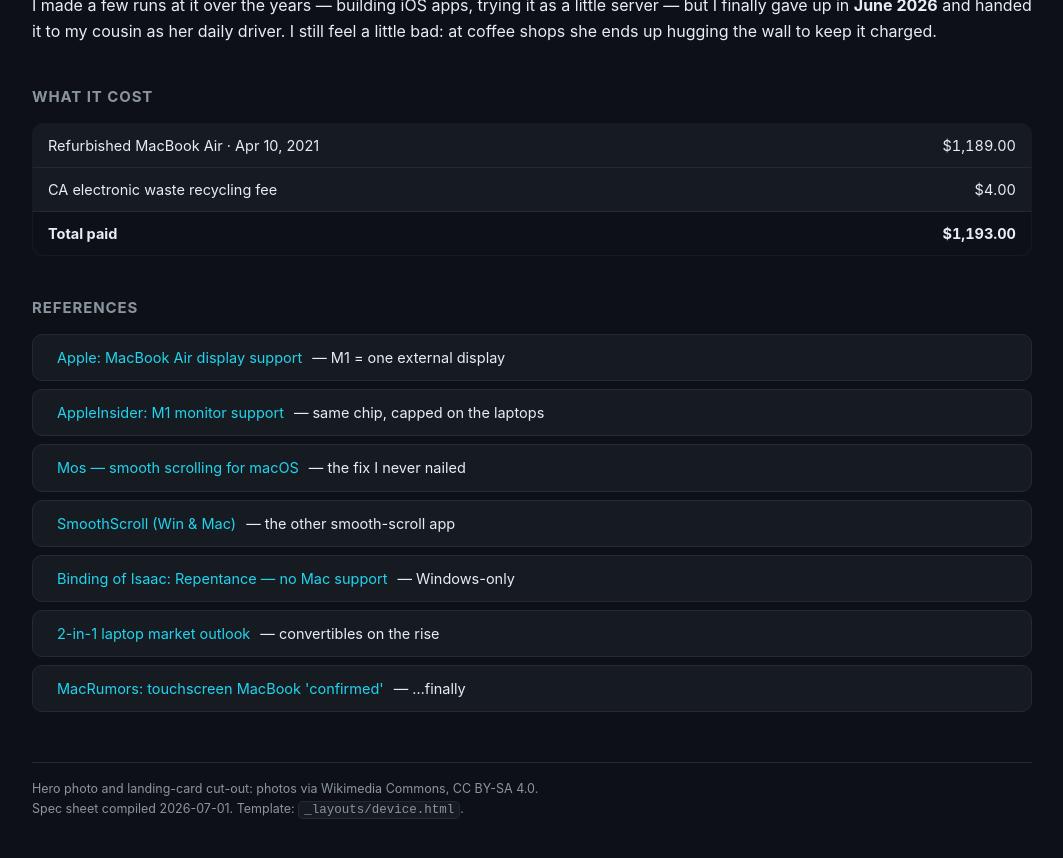
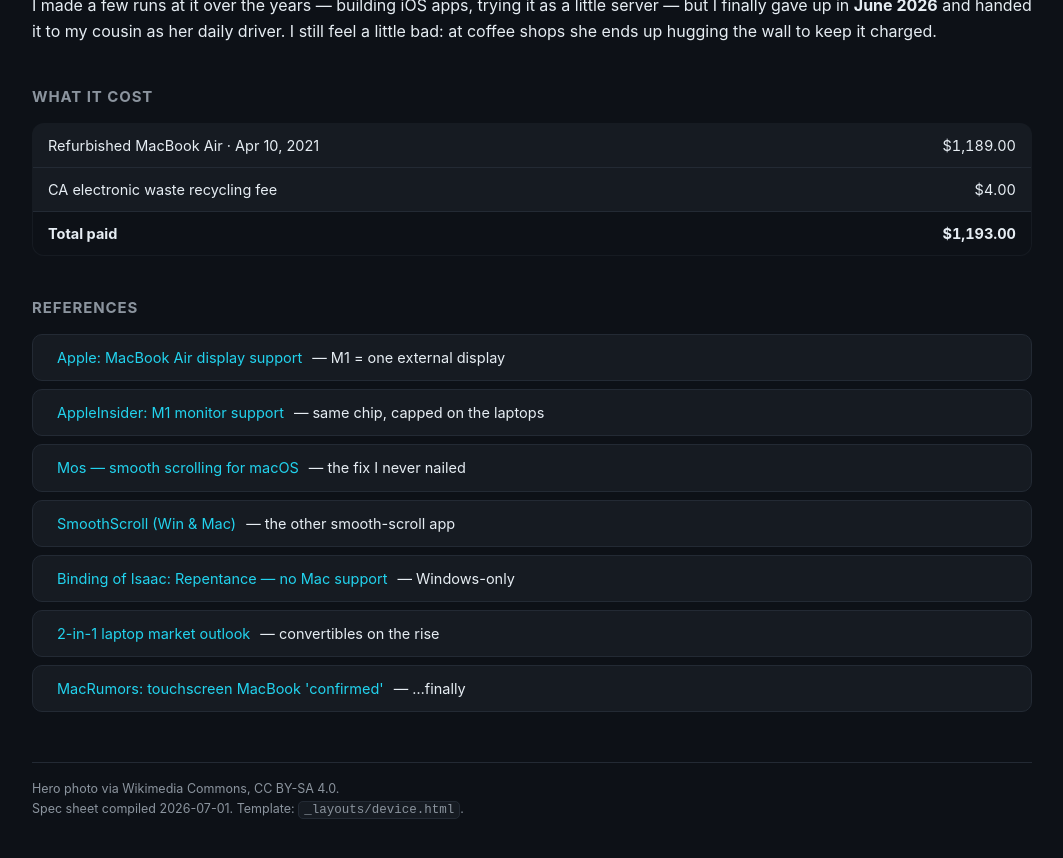
Before and after one commit to masautt/masautt.github.io, a Jekyll site: the page devices/macbook-air-m1/index.html, which Jekyll copies as it is, in a window 1280 px wide and 900 px high, scrolled down 1677 px. Shown: the top 858 px of the window, without its empty margins (108-1171 px from the left). Built offline with Jekyll 4.4.1, drawn with Linux system fonts in a browser that asks for light colours.

Commit message:
Deploy /devices from masautt-inc/devices@0f11ab7

```diff
--- a/devices/index.html
+++ b/devices/index.html
@@ -38,7 +38,7 @@
   </a>
 
   <a class="dev-card" href="/devices/macbook-air-m1/">
-    <div class="thumb"><img src="/devices/assets/devices/macbook-air-m1-desk-cutout.png" alt="Space-gray MacBook Air M1, open, running macOS — cut-out on transparent background"></div>
+    <div class="thumb"><img src="/devices/assets/devices/macbook-air-m1-hero.png" alt="Silver Apple MacBook Air M1 (2020), open, front three-quarter view"></div>
     <div class="meta">
       <div class="cat">Laptop · Apple Silicon</div>
       <div class="name">MacBook Air (M1, 2020)</div>
--- a/devices/macbook-air-m1.standalone.html
+++ b/devices/macbook-air-m1.standalone.html
@@ -347,7 +347,7 @@ Anyone with the machine can confirm in two seconds via  → About This Mac.</p>
 
 
 <footer>
-  Hero photo and landing-card cut-out: photos via Wikimedia Commons, CC BY-SA 4.0.<br>
+  Hero photo via Wikimedia Commons, CC BY-SA 4.0.<br>
   Spec sheet compiled 2026-07-01.
   Template: <code>_layouts/device.html</code>.
 </footer>
--- a/devices/macbook-air-m1/index.html
+++ b/devices/macbook-air-m1/index.html
@@ -219,7 +219,7 @@ Anyone with the machine can confirm in two seconds via  → About This Mac.</p>
 
 
 <footer>
-  Hero photo and landing-card cut-out: photos via Wikimedia Commons, CC BY-SA 4.0.<br>
+  Hero photo via Wikimedia Commons, CC BY-SA 4.0.<br>
   Spec sheet compiled 2026-07-01.
   Template: <code>_layouts/device.html</code>.
 </footer>
```
Also changed, not shown: devices/assets/devices/macbook-air-m1-desk-cutout.png (deleted).
